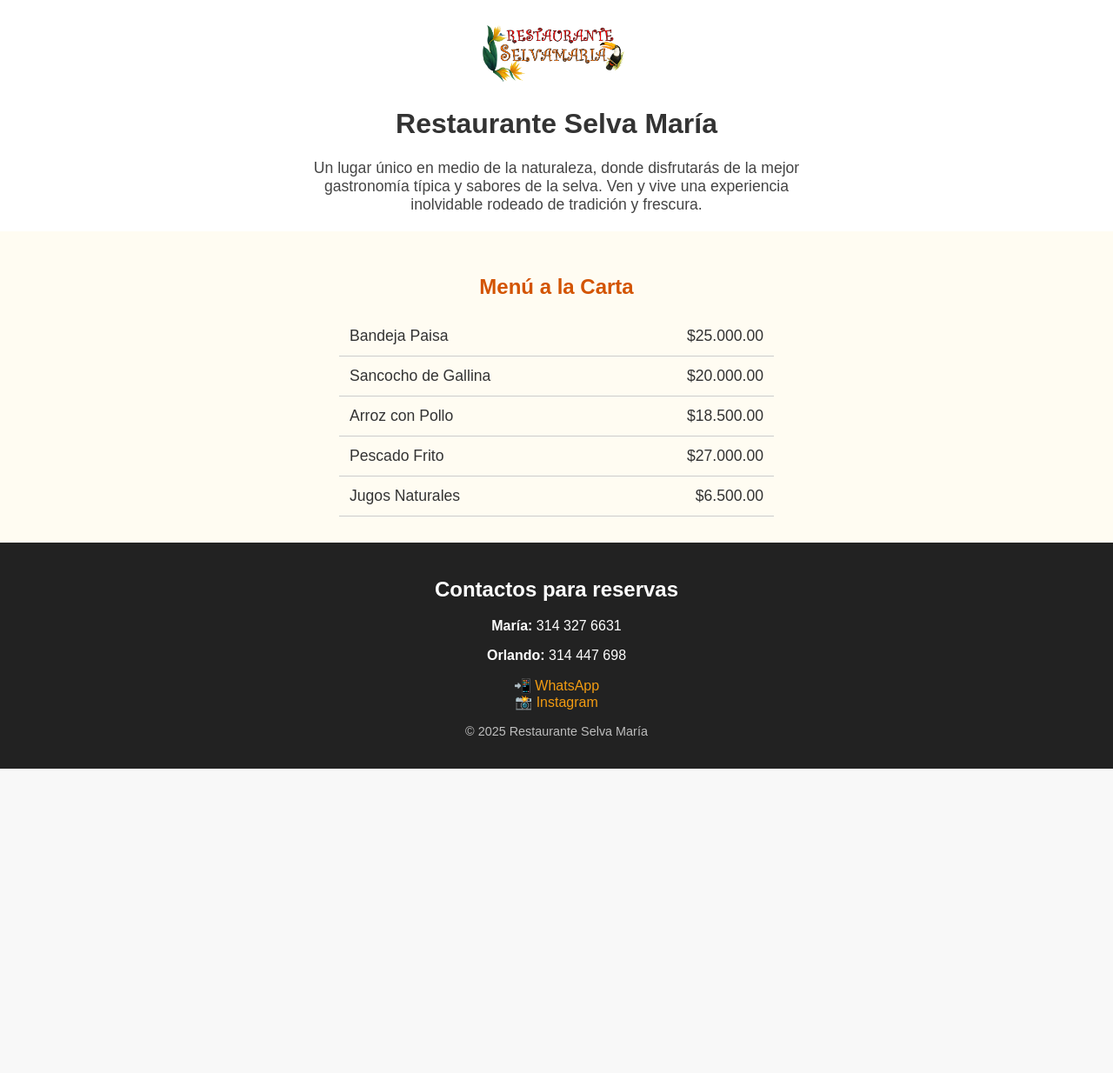
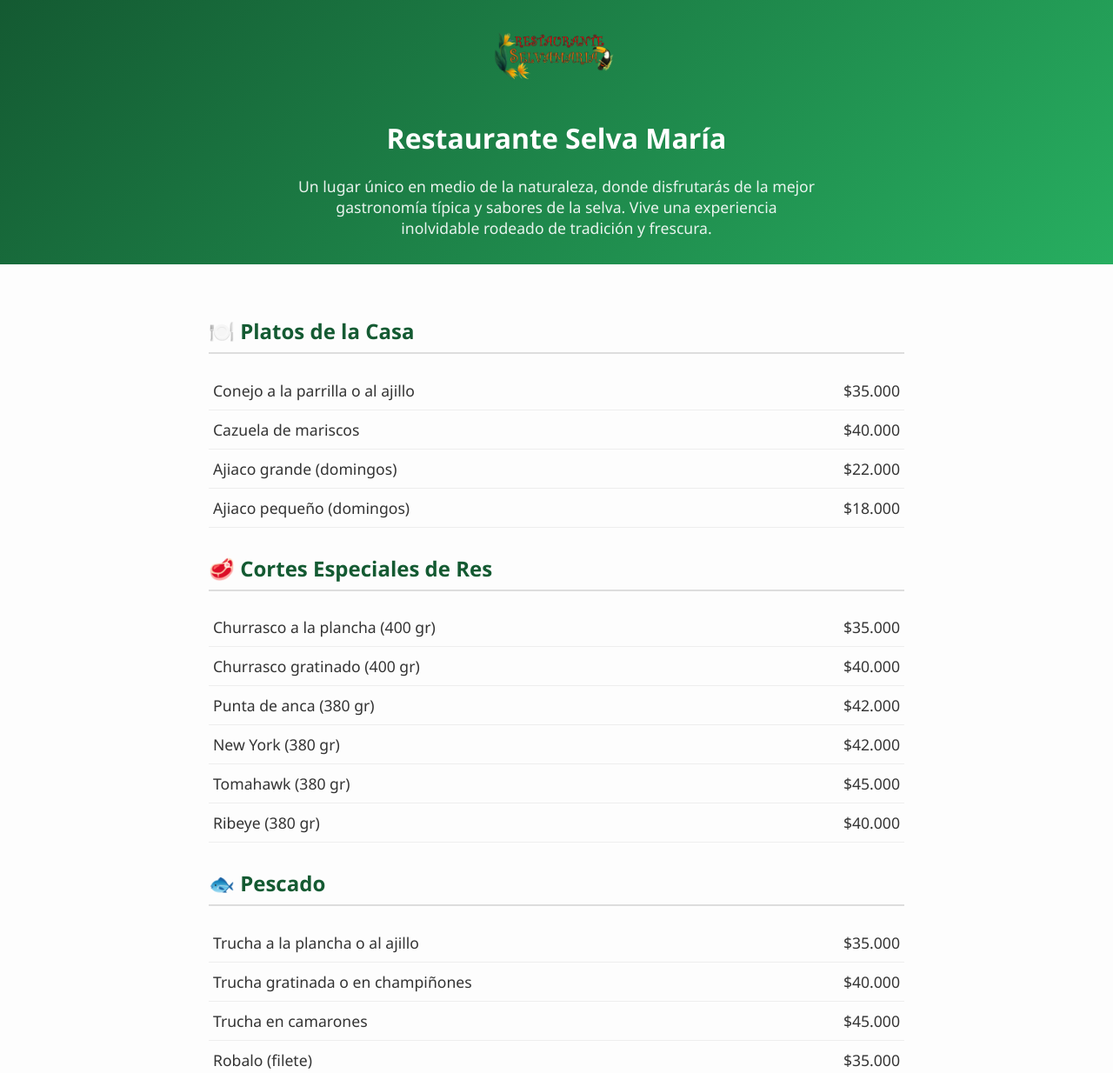
Before and after one commit to sjp1323/selvamaria, a plain HTML site: page index.html in a window 1280 px wide. Shown: the top 1234 px of the page at 87% size. Before the commit the page ends 884 px from the top, so only its background shows below. Drawn offline with Linux system fonts and the light colour scheme; files whose address does not match are found by name.

Commit message:
actualizacionn

```diff
--- a/index.html
+++ b/index.html
@@ -8,37 +8,85 @@
 </head>
 <body>
 
-  <!-- Encabezado con logo -->
+  <!-- Encabezado -->
   <header class="header">
     <img src="images/logo.png" alt="Restaurante Selva María" class="logo">
     <h1>Restaurante Selva María</h1>
     <p class="descripcion">
       Un lugar único en medio de la naturaleza, donde disfrutarás de la mejor gastronomía típica y sabores de la selva.
-      Ven y vive una experiencia inolvidable rodeado de tradición y frescura.
+      Vive una experiencia inolvidable rodeado de tradición y frescura.
     </p>
   </header>
 
-  <!-- Menú a la carta -->
+  <!-- Menú -->
   <section class="menu">
-    <h2>Menú a la Carta</h2>
+    <h2>🍽️ Platos de la Casa</h2>
     <ul>
-      <li><span>Bandeja Paisa</span> <span>$25.000.00</span></li>
-      <li><span>Sancocho de Gallina</span> <span>$20.000.00</span></li>
-      <li><span>Arroz con Pollo</span> <span>$18.500.00</span></li>
-      <li><span>Pescado Frito</span> <span>$27.000.00</span></li>
-      <li><span>Jugos Naturales</span> <span>$6.500.00</span></li>
+      <li><span>Conejo a la parrilla o al ajillo</span><span>$35.000</span></li>
+      <li><span>Cazuela de mariscos</span><span>$40.000</span></li>
+      <li><span>Ajiaco grande (domingos)</span><span>$22.000</span></li>
+      <li><span>Ajiaco pequeño (domingos)</span><span>$18.000</span></li>
+    </ul>
+
+    <h2>🥩 Cortes Especiales de Res</h2>
+    <ul>
+      <li><span>Churrasco a la plancha (400 gr)</span><span>$35.000</span></li>
+      <li><span>Churrasco gratinado (400 gr)</span><span>$40.000</span></li>
+      <li><span>Punta de anca (380 gr)</span><span>$42.000</span></li>
+      <li><span>New York (380 gr)</span><span>$42.000</span></li>
+      <li><span>Tomahawk (380 gr)</span><span>$45.000</span></li>
+      <li><span>Ribeye (380 gr)</span><span>$40.000</span></li>
+    </ul>
+
+    <h2>🐟 Pescado</h2>
+    <ul>
+      <li><span>Trucha a la plancha o al ajillo</span><span>$35.000</span></li>
+      <li><span>Trucha gratinada o en champiñones</span><span>$40.000</span></li>
+      <li><span>Trucha en camarones</span><span>$45.000</span></li>
+      <li><span>Robalo (filete)</span><span>$35.000</span></li>
+      <li><span>Salmón a la plancha</span><span>$45.000</span></li>
+      <li><span>Mojarra frita</span><span>$35.000</span></li>
+    </ul>
+
+    <h2>🍗 Pollo</h2>
+    <ul>
+      <li><span>Pechuga a la plancha</span><span>$30.000</span></li>
+      <li><span>Pechuga gratinada</span><span>$35.000</span></li>
+      <li><span>Pechuga en champiñones</span><span>$38.000</span></li>
+      <li><span>Pechuga en camarones</span><span>$40.000</span></li>
+    </ul>
+
+    <h2>🐖 Cerdo</h2>
+    <ul>
+      <li><span>Lomo de cerdo</span><span>$35.000</span></li>
+      <li><span>Chuleta en salsa de mora</span><span>$35.000</span></li>
+    </ul>
+
+    <h2>🧆 Entradas</h2>
+    <ul>
+      <li><span>Patacón en champiñón</span><span>$20.000</span></li>
+      <li><span>Patacón con hogao</span><span>$18.000</span></li>
+    </ul>
+
+    <h2>🥤 Bebidas</h2>
+    <ul>
+      <li><span>Jugo natural (agua)</span><span>$3.000</span></li>
+      <li><span>Jugo natural (leche)</span><span>$5.000</span></li>
+      <li><span>Gaseosa</span><span>$3.000</span></li>
+      <li><span>Cerveza</span><span>$5.000</span></li>
+      <li><span>Limonada</span><span>$4.000</span></li>
     </ul>
   </section>
 
-  <!-- Contactos -->
+  <!-- Footer -->
   <footer class="footer">
     <h2>Contactos para reservas</h2>
     <p><strong>María:</strong> 314 327 6631</p>
     <p><strong>Orlando:</strong> 314 447 698</p>
-    <p>
-      📲 <a href="https://wa.me/573143276631" target="_blank">WhatsApp</a><br>
-      📸 <a href="https://www.instagram.com/selvamaria_restaurantee?igsh=aG52NWRsOWd6Z2Fx&utm_sourceselvamaria_restaurantee" target="_blank">Instagram</a>
-    </p>
+    <div class="buttons">
+      <a href="https://wa.me/573143276631" class="btn whatsapp" target="_blank">📲 WhatsApp</a>
+      <a href="https://www.instagram.com/selvamaria_restaurantee" class="btn instagram" target="_blank">📸 Instagram</a>
+    </div>
     <p class="copy">&copy; 2025 Restaurante Selva María</p>
   </footer>
 
--- a/style.css
+++ b/style.css
@@ -1,65 +1,92 @@
-/* Estilos generales */
 body {
   margin: 0;
-  font-family: Arial, sans-serif;
-  background: #f8f8f8;
+  font-family: 'Segoe UI', Tahoma, sans-serif;
+  background: #fdfdfd;
   color: #333;
-  text-align: center;
 }
 
 /* Header */
 .header {
-  background: #fff;
-  padding: 20px;
+  background: linear-gradient(135deg, #145a32, #27ae60);
+  color: #fff;
+  padding: 30px 20px;
+  text-align: center;
 }
 .logo {
-  width: 180px;
-  max-width: 80%;
+  width: 150px;
+  margin-bottom: 15px;
 }
 .descripcion {
   max-width: 600px;
   margin: auto;
   font-size: 1.1rem;
-  color: #444;
+  opacity: 0.9;
 }
 
 /* Menú */
 .menu {
-  background: #fffcf2;
   padding: 30px;
+  max-width: 800px;
+  margin: auto;
 }
 .menu h2 {
-  color: #d35400;
-  margin-bottom: 20px;
+  color: #145a32;
+  border-bottom: 2px solid #ddd;
+  margin-top: 30px;
+  padding-bottom: 8px;
 }
 .menu ul {
   list-style: none;
   padding: 0;
-  max-width: 500px;
-  margin: auto;
 }
 .menu li {
   display: flex;
   justify-content: space-between;
-  padding: 12px;
-  border-bottom: 1px solid #ccc;
+  padding: 10px 5px;
+  border-bottom: 1px solid #eee;
   font-size: 1.1rem;
 }
 
 /* Footer */
 .footer {
-  background: #222;
+  background: #145a32;
   color: #fff;
-  padding: 20px;
+  text-align: center;
+  padding: 25px 15px;
 }
-.footer a {
-  color: #f39c12;
+.footer h2 {
+  margin-bottom: 15px;
+}
+.buttons {
+  margin: 15px 0;
+}
+.btn {
+  display: inline-block;
+  margin: 8px;
+  padding: 12px 20px;
+  border-radius: 25px;
   text-decoration: none;
+  font-weight: bold;
+  transition: 0.3s;
+}
+.whatsapp {
+  background: #25d366;
+  color: #fff;
+}
+.whatsapp:hover {
+  background: #1ebe57;
+}
+.instagram {
+  background: #e4405f;
+  color: #fff;
+}
+.instagram:hover {
+  background: #c72d48;
 }
 .copy {
   margin-top: 15px;
   font-size: 0.9rem;
-  opacity: 0.7;
+  opacity: 0.8;
 }
 
 /* Responsive */
```
